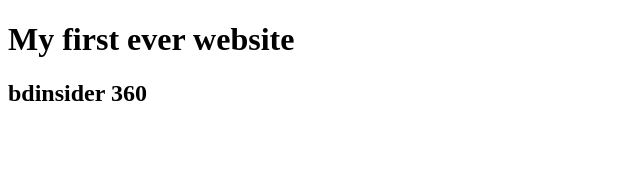
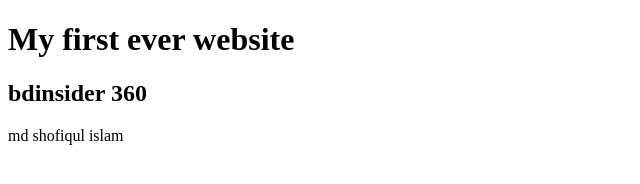
Before and after one commit to shofiqul12/my-first-website, a plain HTML site: page index.html in a window 1280 px wide. Shown: the whole page, without its empty margins (0-640 px from the left). Drawn offline with Linux system fonts and the light colour scheme.

Commit message:
change done

```diff
--- a/index.html
+++ b/index.html
@@ -9,6 +9,7 @@
 <body>
     <h1>My first ever website</h1>
     <h2>bdinsider 360</h2>
+    <p>md shofiqul islam</p>
 
 </body>
 </html>
```
